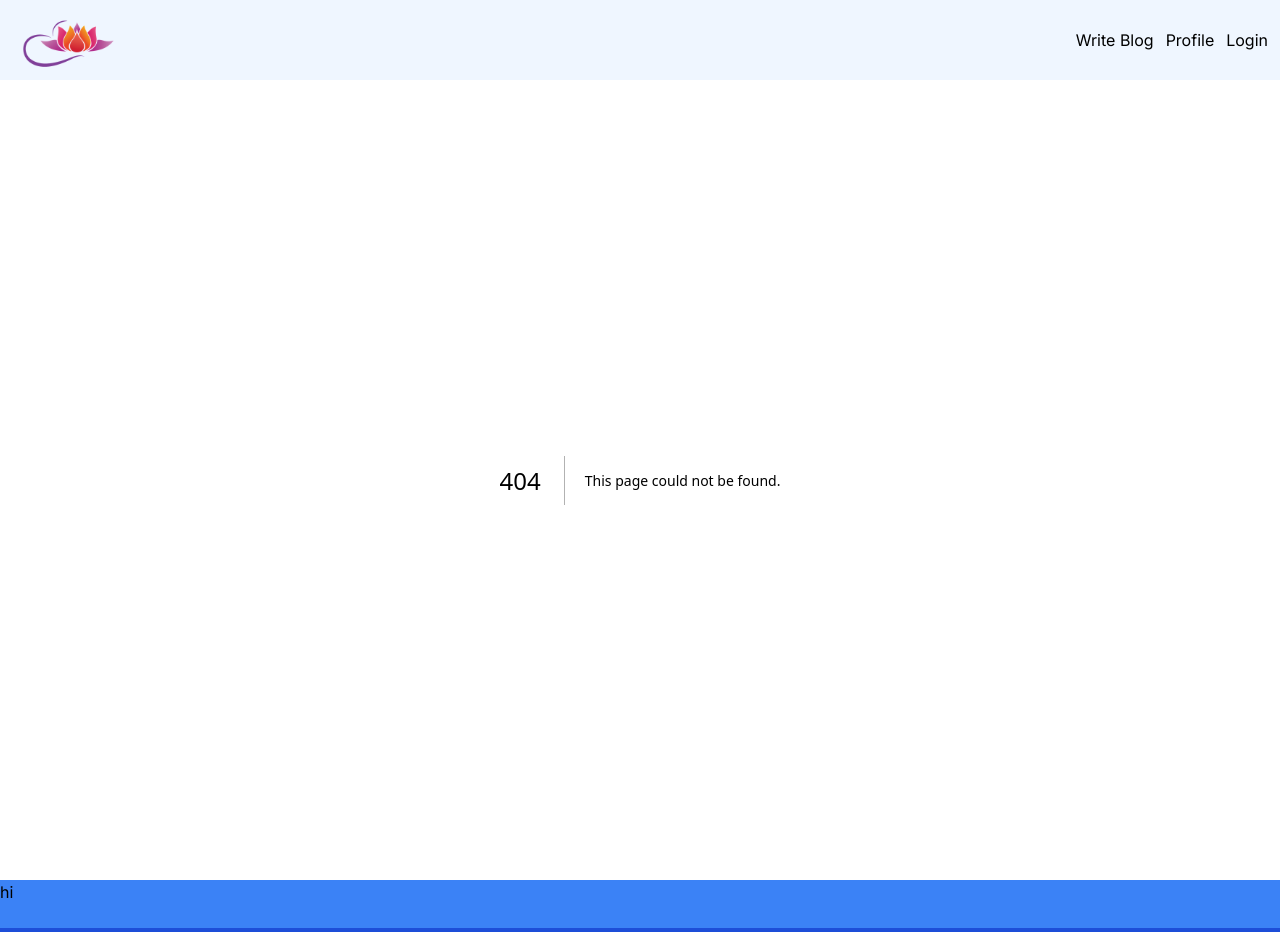
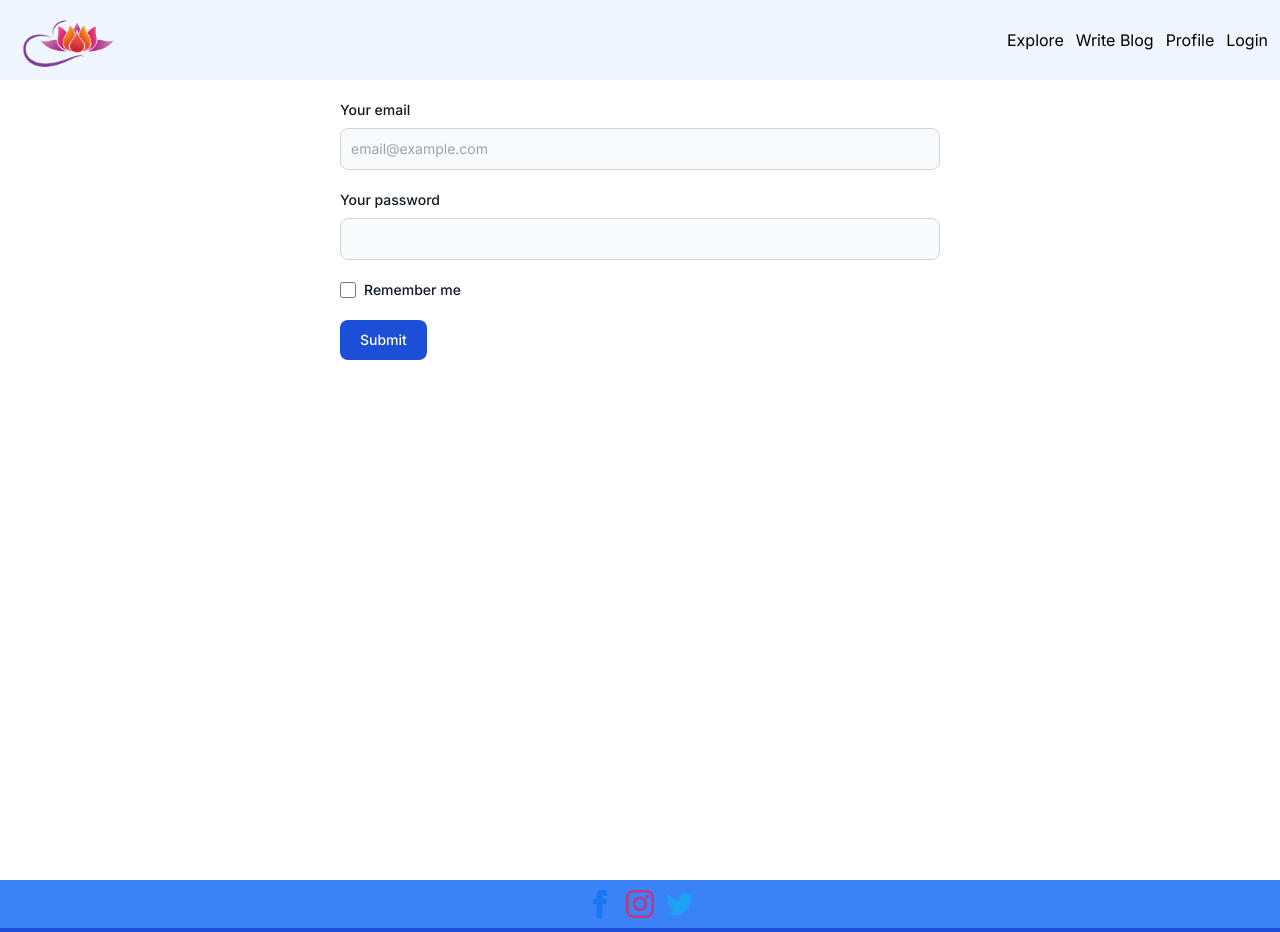
Before and after one commit to RKanna/blog-v2, a Next.js app: page /Createblog in a window 1280 px wide. Before the commit this address had no page. Shown: the top 932 px of the page. Built offline with nearby package versions, Linux system fonts and the light colour scheme.

Commit message:
2nd commit

```diff
--- a/next.config.js
+++ b/next.config.js
@@ -1,4 +1,14 @@
 /** @type {import('next').NextConfig} */
-const nextConfig = {}
+const nextConfig = {
+  //   async redirects() {
+  //     return [
+  //       {
+  //         source: "/explore",
+  //         destination: "/Explore",
+  //         permanent: true,
+  //       },
+  //     ];
+  //   },
+};
 
-module.exports = nextConfig
+module.exports = nextConfig;
--- a/package.json
+++ b/package.json
@@ -9,13 +9,13 @@
     "lint": "next lint"
   },
   "dependencies": {
+    "next": "14.0.4",
     "react": "^18",
-    "react-dom": "^18",
-    "next": "14.0.4"
+    "react-dom": "^18"
   },
   "devDependencies": {
     "autoprefixer": "^10.0.1",
     "postcss": "^8",
-    "tailwindcss": "^3.3.0"
+    "tailwindcss": "^3.4.0"
   }
 }
--- /dev/null
+++ b/src/app/Createblog/page.jsx
@@ -0,0 +1,64 @@
+import React from "react";
+
+const CreateBlog = () => {
+  return (
+    <section className="w-full min-h-screen sm:w-3/4 md:w-1/2 lg:w-1/2 mx-auto">
+      <form action="" className="p-5">
+        <div className="mb-5">
+          <label
+            htmlFor="email"
+            className="block mb-2 text-sm font-medium text-gray-900 dark:text-white"
+          >
+            Your email
+          </label>
+          <input
+            type="email"
+            id="email"
+            className="bg-gray-50 border border-gray-300 text-gray-900 text-sm rounded-lg focus:ring-blue-500 focus:border-blue-500 block w-full p-2.5 dark:bg-gray-700 dark:border-gray-600 dark:placeholder-gray-400 dark:text-white dark:focus:ring-blue-500 dark:focus:border-blue-500"
+            placeholder="email@example.com"
+            required
+          />
+        </div>
+        <div className="mb-5">
+          <label
+            htmlFor="password"
+            className="block mb-2 text-sm font-medium text-gray-900 dark:text-white"
+          >
+            Your password
+          </label>
+          <input
+            type="password"
+            id="password"
+            className="bg-gray-50 border border-gray-300 text-gray-900 text-sm rounded-lg focus:ring-blue-500 focus:border-blue-500 block w-full p-2.5 dark:bg-gray-700 dark:border-gray-600 dark:placeholder-gray-400 dark:text-white dark:focus:ring-blue-500 dark:focus:border-blue-500"
+            required
+          />
+        </div>
+        <div className="flex items-start mb-5">
+          <div className="flex items-center h-5">
+            <input
+              id="remember"
+              type="checkbox"
+              value=""
+              className="w-4 h-4 border border-gray-300 rounded bg-gray-50 focus:ring-3 focus:ring-blue-300 dark:bg-gray-700 dark:border-gray-600 dark:focus:ring-blue-600 dark:ring-offset-gray-800 dark:focus:ring-offset-gray-800"
+              required
+            />
+          </div>
+          <label
+            htmlFor="remember"
+            className="ms-2 text-sm font-medium text-gray-900 dark:text-gray-300"
+          >
+            Remember me
+          </label>
+        </div>
+        <button
+          type="submit"
+          className="text-white bg-blue-700 hover:bg-blue-800 focus:ring-4 focus:outline-none focus:ring-blue-300 font-medium rounded-lg text-sm w-full sm:w-auto px-5 py-2.5 text-center dark:bg-blue-600 dark:hover:bg-blue-700 dark:focus:ring-blue-800"
+        >
+          Submit
+        </button>
+      </form>
+    </section>
+  );
+};
+
+export default CreateBlog;
--- /dev/null
+++ b/src/app/Explore/page.jsx
@@ -0,0 +1,7 @@
+import React from "react";
+
+const Explore = () => {
+  return <div>page</div>;
+};
+
+export default Explore;
--- /dev/null
+++ b/src/app/components/Card.jsx
@@ -0,0 +1,10 @@
+const Card = () => {
+  return (
+    <div className="w-full h-[10rem] bg-blue-200 p-3 rounded-lg">
+      <h1>hi</h1>
+      <p class="text-sm md:text-lg lg:text-xl">Responsive Text</p>
+    </div>
+  );
+};
+
+export default Card;
--- a/src/app/components/Footer.jsx
+++ b/src/app/components/Footer.jsx
@@ -1,11 +1,47 @@
 const Footer = () => {
+  const currentDate = new Date();
+  const fullYear = currentDate.getFullYear();
   return (
     <section className="">
-      <div className="w-full h-[3rem] bg-blue-500">
-        <h1>hi</h1>
+      <div className=" w-full h-[3rem] bg-blue-500 flex items-center justify-center gap-3">
+        <a href="#!" role="button">
+          <svg
+            xmlns="http://www.w3.org/2000/svg"
+            className="h-7 w-7"
+            fill="currentColor"
+            style={{ color: "#1877f2" }}
+            viewBox="0 0 24 24"
+          >
+            <path d="M9 8h-3v4h3v12h5v-12h3.642l.358-4h-4v-1.667c0-.955.192-1.333 1.115-1.333h2.885v-5h-3.808c-3.596 0-5.192 1.583-5.192 4.615v3.385z" />
+          </svg>
+        </a>
+
+        <a href="#!" role="button">
+          <svg
+            xmlns="http://www.w3.org/2000/svg"
+            className="h-7 w-7"
+            fill="currentColor"
+            style={{ color: "#c13584" }}
+            viewBox="0 0 24 24"
+          >
+            <path d="M12 2.163c3.204 0 3.584.012 4.85.07 3.252.148 4.771 1.691 4.919 4.919.058 1.265.069 1.645.069 4.849 0 3.205-.012 3.584-.069 4.849-.149 3.225-1.664 4.771-4.919 4.919-1.266.058-1.644.07-4.85.07-3.204 0-3.584-.012-4.849-.07-3.26-.149-4.771-1.699-4.919-4.92-.058-1.265-.07-1.644-.07-4.849 0-3.204.013-3.583.07-4.849.149-3.227 1.664-4.771 4.919-4.919 1.266-.057 1.645-.069 4.849-.069zm0-2.163c-3.259 0-3.667.014-4.947.072-4.358.2-6.78 2.618-6.98 6.98-.059 1.281-.073 1.689-.073 4.948 0 3.259.014 3.668.072 4.948.2 4.358 2.618 6.78 6.98 6.98 1.281.058 1.689.072 4.948.072 3.259 0 3.668-.014 4.948-.072 4.354-.2 6.782-2.618 6.979-6.98.059-1.28.073-1.689.073-4.948 0-3.259-.014-3.667-.072-4.947-.196-4.354-2.617-6.78-6.979-6.98-1.281-.059-1.69-.073-4.949-.073zm0 5.838c-3.403 0-6.162 2.759-6.162 6.162s2.759 6.163 6.162 6.163 6.162-2.759 6.162-6.163c0-3.403-2.759-6.162-6.162-6.162zm0 10.162c-2.209 0-4-1.79-4-4 0-2.209 1.791-4 4-4s4 1.791 4 4c0 2.21-1.791 4-4 4zm6.406-11.845c-.796 0-1.441.645-1.441 1.44s.645 1.44 1.441 1.44c.795 0 1.439-.645 1.439-1.44s-.644-1.44-1.439-1.44z" />
+          </svg>
+        </a>
+
+        <a href="#!" role="button">
+          <svg
+            xmlns="http://www.w3.org/2000/svg"
+            className="h-7 w-7"
+            fill="currentColor"
+            style={{ color: "#1da1f2" }}
+            viewBox="0 0 24 24"
+          >
+            <path d="M24 4.557c-.883.392-1.832.656-2.828.775 1.017-.609 1.798-1.574 2.165-2.724-.951.564-2.005.974-3.127 1.195-.897-.957-2.178-1.555-3.594-1.555-3.179 0-5.515 2.966-4.797 6.045-4.091-.205-7.719-2.165-10.148-5.144-1.29 2.213-.669 5.108 1.523 6.574-.806-.026-1.566-.247-2.229-.616-.054 2.281 1.581 4.415 3.949 4.89-.693.188-1.452.232-2.224.084.626 1.956 2.444 3.379 4.6 3.419-2.07 1.623-4.678 2.348-7.29 2.04 2.179 1.397 4.768 2.212 7.548 2.212 9.142 0 14.307-7.721 13.995-14.646.962-.695 1.797-1.562 2.457-2.549z" />
+          </svg>
+        </a>
       </div>
-      <div className="w-full h-[3rem] bg-blue-700">
-        <h1>hi</h1>
+      <div className="test w-full h-[3rem] bg-blue-700 flex items-center justify-center">
+        <h1>{fullYear}</h1>
       </div>
     </section>
   );
--- a/src/app/components/Header.jsx
+++ b/src/app/components/Header.jsx
@@ -1,3 +1,4 @@
+import Link from "next/link";
 const Header = () => {
   return (
     <section className="w-full h-6rem flex justify-between items-center bg-blue-50 pl-3 pr-3">
@@ -5,7 +6,8 @@
         <img src="/images/logo.png" alt="" className="h-[5rem]" />
       </div>
       <div className="flex gap-3">
-        <a href="#">Write Blog</a>
+        <Link href="Explore">Explore</Link>
+        <Link href="Createblog">Write Blog</Link>
         <a href="#">Profile</a>
         <a href="#">Login</a>
       </div>
--- a/src/app/layout.js
+++ b/src/app/layout.js
@@ -15,7 +15,7 @@
     <html lang="en">
       <body className={inter.className}>
         <Header />
-        <main className="min-h-screen">{children}</main>
+        <main>{children}</main>
         <Footer />
       </body>
     </html>
--- a/src/app/page.jsx
+++ b/src/app/page.jsx
@@ -1,9 +1,12 @@
 import Image from "next/image";
+import Card from "./components/Card";
 
 export default function Home() {
   return (
-    <main className="">
-      <h1>hi</h1>
+    <main className="flex flex-col justify-center items-center p-3">
+      <Card />
     </main>
   );
 }
+
+// sm:w-3/4 md:w-1/2 lg:w-1/2 xl:w-1/2
--- a/tailwind.config.js
+++ b/tailwind.config.js
@@ -6,11 +6,11 @@
     "./src/app/**/*.{js,ts,jsx,tsx,mdx}",
   ],
   theme: {
-    screens: {
-      tablet: "690px",
-      mobile: "768px",
-      system: "1024px",
-    },
+    // screens: {
+    //   tablet: "690px",
+    //   mobile: "768px",
+    //   system: "1024px",
+    // },
     extend: {
       backgroundImage: {
         "gradient-radial": "radial-gradient(var(--tw-gradient-stops))",
```
Also changed, not shown: src/app/globals.css (line endings or trailing spaces), 1 other file (tests, documents, lock files or other folders).
